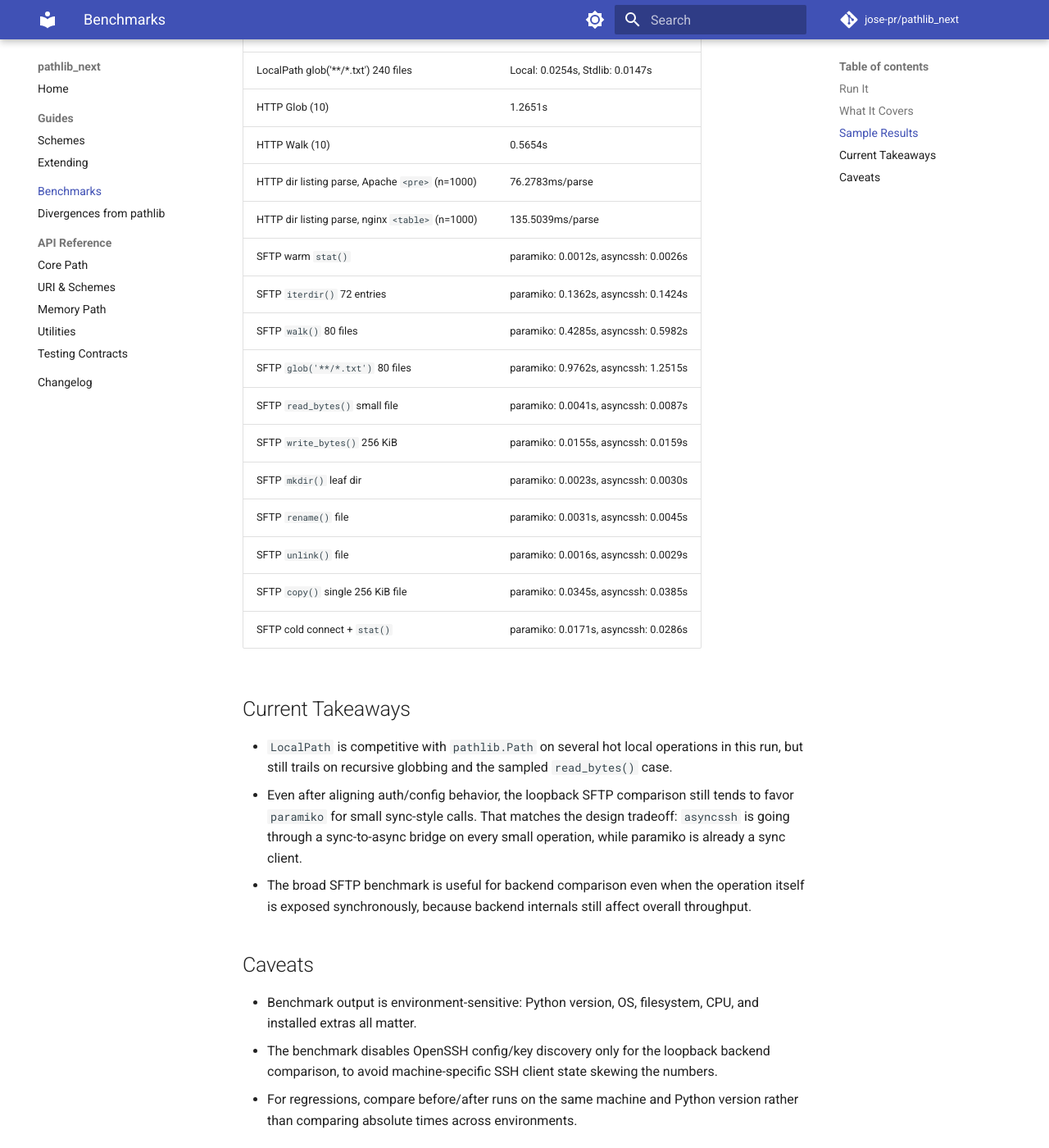
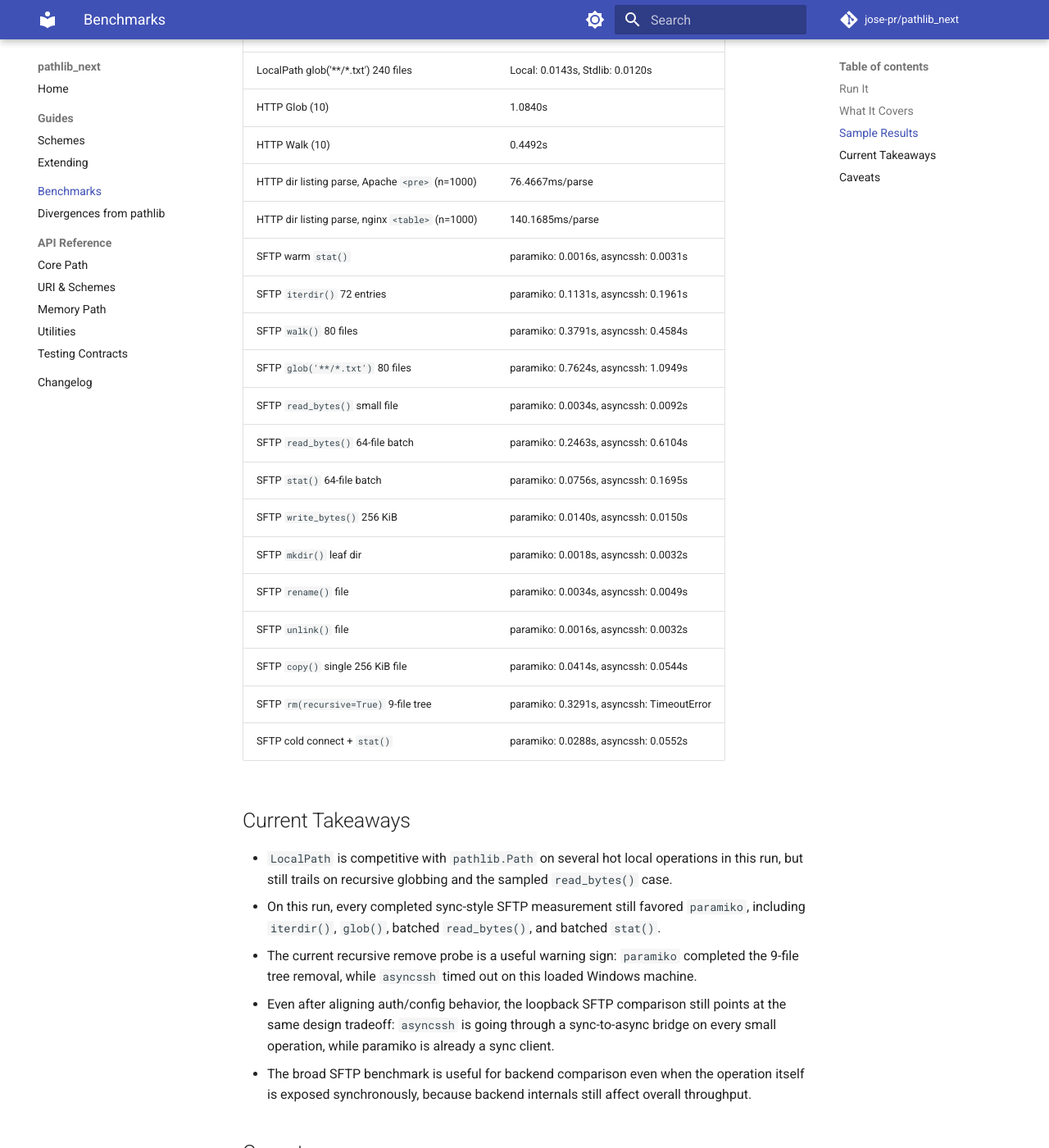
Before and after one commit to jose-pr/pathlib-next, an MkDocs documentation site: the page built from docs/benchmarks.md, in a window 1280 px wide and 1400 px high, scrolled down 1780 px. Shown: the whole window at 82% size. Built offline with MkDocs 1.6.1 and Material for MkDocs 9.7.7, drawn with Linux system fonts in a browser that asks for light colours; comment, search, counter and statistics services are not loaded; some of the changed text lies outside the part shown.

Commit message:
docs: refresh benchmark report

```diff
--- a/docs/benchmarks.md
+++ b/docs/benchmarks.md
@@ -48,45 +48,54 @@ cross-machine contract.
 
 | Benchmark Case | Time / Metric |
 | --- | --- |
-| URI Parse (10k) | 0.0906s |
-| URI Parse, unique URIs, forced (us/parse) | 28.26us |
-| URI Parse+Compose, unique URIs (us/round-trip) | 43.87us |
-| Path Join (10k) | 0.1837s |
-| Segments/Name Access (10k) | 0.0015s |
-| Suffix/Stem Access (10k) | 0.0017s |
-| Glob 1k MemPath (20) | 0.5064s |
-| LocalPath vs Stdlib (2k stat) | Local: 0.0354s, Stdlib: 0.0375s |
-| LocalPath construct path (10k) | Local: 0.0128s, Stdlib: 0.0249s |
-| LocalPath join path (10k) | Local: 0.0667s, Stdlib: 0.0694s |
-| LocalPath stat() file (2k) | Local: 0.0458s, Stdlib: 0.0495s |
-| LocalPath read_bytes() 64 KiB | Local: 0.0005s, Stdlib: 0.0002s |
-| LocalPath iterdir() 8 entries | Local: 0.0001s, Stdlib: 0.0001s |
-| LocalPath glob('**/*.txt') 240 files | Local: 0.0254s, Stdlib: 0.0147s |
-| HTTP Glob (10) | 1.2651s |
-| HTTP Walk (10) | 0.5654s |
-| HTTP dir listing parse, Apache `<pre>` (n=1000) | 76.2783ms/parse |
-| HTTP dir listing parse, nginx `<table>` (n=1000) | 135.5039ms/parse |
-| SFTP warm `stat()` | paramiko: 0.0012s, asyncssh: 0.0026s |
-| SFTP `iterdir()` 72 entries | paramiko: 0.1362s, asyncssh: 0.1424s |
-| SFTP `walk()` 80 files | paramiko: 0.4285s, asyncssh: 0.5982s |
-| SFTP `glob('**/*.txt')` 80 files | paramiko: 0.9762s, asyncssh: 1.2515s |
-| SFTP `read_bytes()` small file | paramiko: 0.0041s, asyncssh: 0.0087s |
-| SFTP `write_bytes()` 256 KiB | paramiko: 0.0155s, asyncssh: 0.0159s |
-| SFTP `mkdir()` leaf dir | paramiko: 0.0023s, asyncssh: 0.0030s |
-| SFTP `rename()` file | paramiko: 0.0031s, asyncssh: 0.0045s |
-| SFTP `unlink()` file | paramiko: 0.0016s, asyncssh: 0.0029s |
-| SFTP `copy()` single 256 KiB file | paramiko: 0.0345s, asyncssh: 0.0385s |
-| SFTP cold connect + `stat()` | paramiko: 0.0171s, asyncssh: 0.0286s |
+| URI Parse (10k) | 0.0790s |
+| URI Parse, unique URIs, forced (us/parse) | 27.24us |
+| URI Parse+Compose, unique URIs (us/round-trip) | 40.30us |
+| Path Join (10k) | 0.1599s |
+| Segments/Name Access (10k) | 0.0014s |
+| Suffix/Stem Access (10k) | 0.0010s |
+| Glob 1k MemPath (20) | 0.5281s |
+| LocalPath vs Stdlib (2k stat) | Local: 0.0388s, Stdlib: 0.0332s |
+| LocalPath construct path (10k) | Local: 0.0175s, Stdlib: 0.0184s |
+| LocalPath join path (10k) | Local: 0.0498s, Stdlib: 0.0456s |
+| LocalPath stat() file (2k) | Local: 0.0296s, Stdlib: 0.0328s |
+| LocalPath read_bytes() 64 KiB | Local: 0.0002s, Stdlib: 0.0003s |
+| LocalPath iterdir() 8 entries | Local: 0.0003s, Stdlib: 0.0003s |
+| LocalPath glob('**/*.txt') 240 files | Local: 0.0143s, Stdlib: 0.0120s |
+| HTTP Glob (10) | 1.0840s |
+| HTTP Walk (10) | 0.4492s |
+| HTTP dir listing parse, Apache `<pre>` (n=1000) | 76.4667ms/parse |
+| HTTP dir listing parse, nginx `<table>` (n=1000) | 140.1685ms/parse |
+| SFTP warm `stat()` | paramiko: 0.0016s, asyncssh: 0.0031s |
+| SFTP `iterdir()` 72 entries | paramiko: 0.1131s, asyncssh: 0.1961s |
+| SFTP `walk()` 80 files | paramiko: 0.3791s, asyncssh: 0.4584s |
+| SFTP `glob('**/*.txt')` 80 files | paramiko: 0.7624s, asyncssh: 1.0949s |
+| SFTP `read_bytes()` small file | paramiko: 0.0034s, asyncssh: 0.0092s |
+| SFTP `read_bytes()` 64-file batch | paramiko: 0.2463s, asyncssh: 0.6104s |
+| SFTP `stat()` 64-file batch | paramiko: 0.0756s, asyncssh: 0.1695s |
+| SFTP `write_bytes()` 256 KiB | paramiko: 0.0140s, asyncssh: 0.0150s |
+| SFTP `mkdir()` leaf dir | paramiko: 0.0018s, asyncssh: 0.0032s |
+| SFTP `rename()` file | paramiko: 0.0034s, asyncssh: 0.0049s |
+| SFTP `unlink()` file | paramiko: 0.0016s, asyncssh: 0.0032s |
+| SFTP `copy()` single 256 KiB file | paramiko: 0.0414s, asyncssh: 0.0544s |
+| SFTP `rm(recursive=True)` 9-file tree | paramiko: 0.3291s, asyncssh: TimeoutError |
+| SFTP cold connect + `stat()` | paramiko: 0.0288s, asyncssh: 0.0552s |
 
 ## Current Takeaways
 
 - `LocalPath` is competitive with `pathlib.Path` on several hot local
   operations in this run, but still trails on recursive globbing and the
   sampled `read_bytes()` case.
+- On this run, every completed sync-style SFTP measurement still favored
+  `paramiko`, including `iterdir()`, `glob()`, batched `read_bytes()`, and
+  batched `stat()`.
+- The current recursive remove probe is a useful warning sign: `paramiko`
+  completed the 9-file tree removal, while `asyncssh` timed out on this
+  loaded Windows machine.
 - Even after aligning auth/config behavior, the loopback SFTP comparison
-  still tends to favor `paramiko` for small sync-style calls. That matches
-  the design tradeoff: `asyncssh` is going through a sync-to-async bridge on
-  every small operation, while paramiko is already a sync client.
+  still points at the same design tradeoff: `asyncssh` is going through a
+  sync-to-async bridge on every small operation, while paramiko is already a
+  sync client.
 - The broad SFTP benchmark is useful for backend comparison even when the
   operation itself is exposed synchronously, because backend internals still
   affect overall throughput.
```
